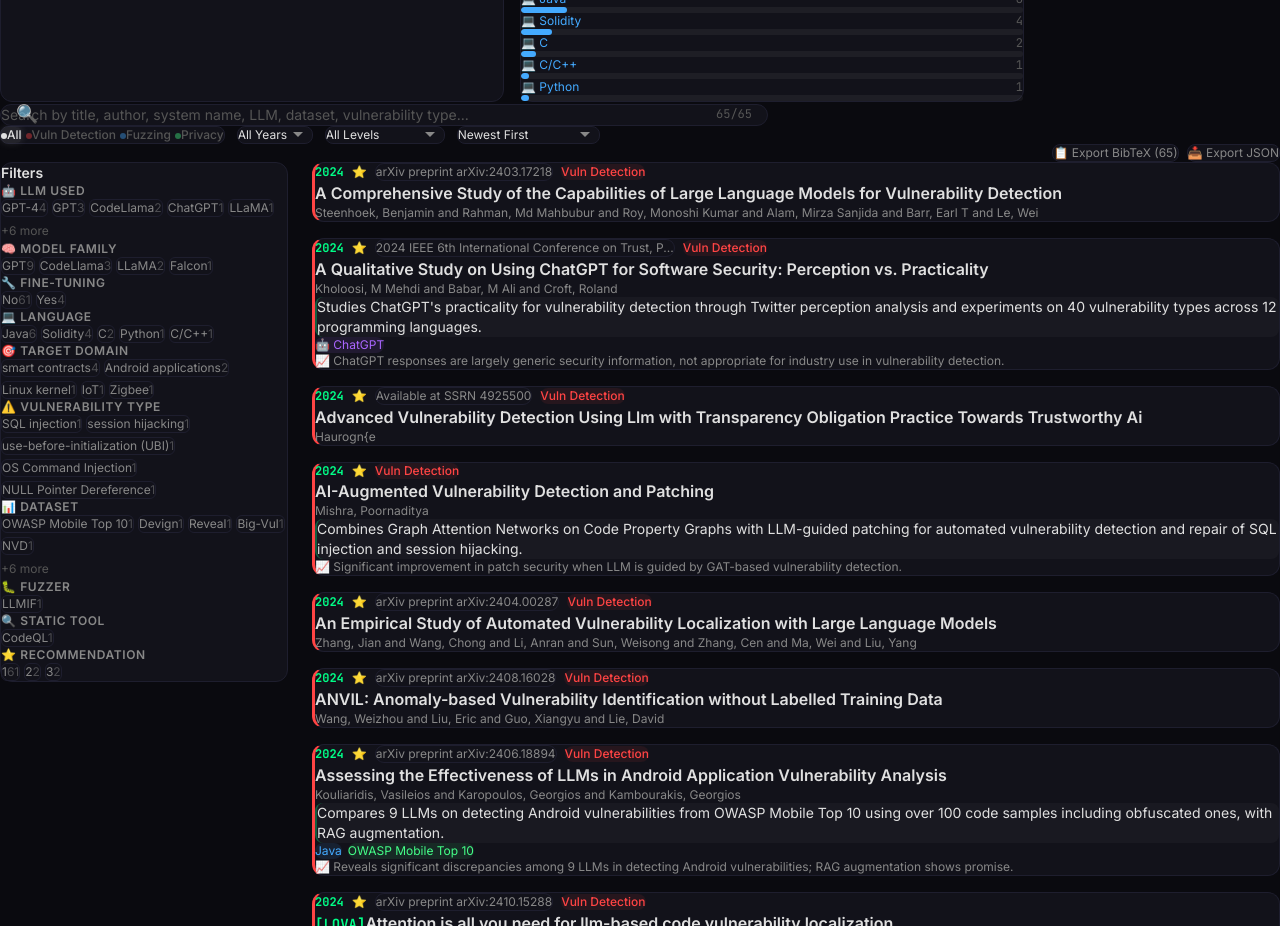
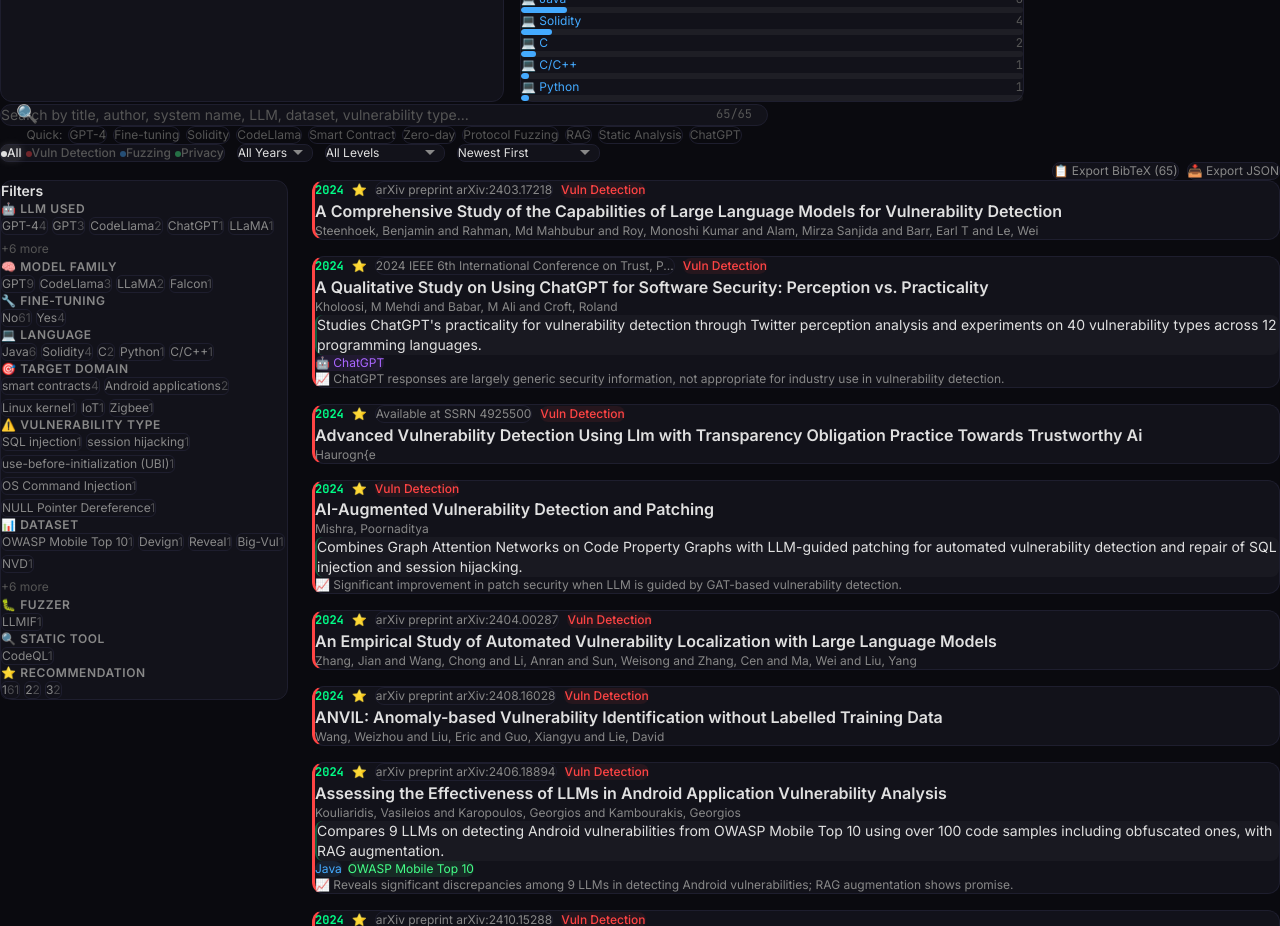
Before and after one commit to OwenSanzas/O2-CyberSecurity-Outpost, a React (Vite) app: page / in a window 1280 px wide. Shown: the part 880-1806 px from the top of the page. Built offline with nearby package versions, Linux system fonts and the light colour scheme.

Commit message:
Add quick filters, 404 page, and polish

```diff
--- /dev/null
+++ b/public/404.html
@@ -0,0 +1,45 @@
+<!doctype html>
+<html lang="en">
+<head>
+  <meta charset="UTF-8" />
+  <meta name="viewport" content="width=device-width, initial-scale=1.0" />
+  <title>404 — O2 CyberSecurity Outpost</title>
+  <style>
+    * { margin: 0; padding: 0; box-sizing: border-box; }
+    body {
+      min-height: 100vh;
+      display: flex;
+      flex-direction: column;
+      align-items: center;
+      justify-content: center;
+      background: #0a0a0f;
+      color: #e0e0e0;
+      font-family: 'Inter', -apple-system, sans-serif;
+      text-align: center;
+      padding: 2rem;
+    }
+    .code { font-size: 8rem; font-weight: 800; color: #00ff88; line-height: 1; }
+    .msg { font-size: 1.2rem; color: #888; margin: 1rem 0 2rem; }
+    a {
+      padding: 0.75rem 2rem;
+      background: linear-gradient(135deg, #00ff88, #00cc6a);
+      color: #0a0a0f;
+      text-decoration: none;
+      border-radius: 8px;
+      font-weight: 700;
+    }
+  </style>
+  <script>
+    // SPA redirect for GitHub Pages
+    const path = window.location.pathname;
+    if (path !== '/O2-CyberSecurity-Outpost/' && path !== '/O2-CyberSecurity-Outpost/index.html') {
+      window.location.replace('/O2-CyberSecurity-Outpost/' + window.location.search);
+    }
+  </script>
+</head>
+<body>
+  <div class="code">404</div>
+  <p class="msg">Page not found. The outpost doesn't have this sector.</p>
+  <a href="/O2-CyberSecurity-Outpost/">Return to Base</a>
+</body>
+</html>
--- a/src/App.tsx
+++ b/src/App.tsx
@@ -8,6 +8,7 @@ import PaperModal from './components/PaperModal'
 import MatrixRain from './components/MatrixRain'
 import Stats from './components/Stats'
 import ExportButton from './components/ExportButton'
+import QuickFilters from './components/QuickFilters'
 import Footer from './components/Footer'
 import { useSearch } from './hooks/useSearch'
 import { useAggregations } from './hooks/useAggregations'
@@ -128,6 +129,7 @@ function App() {
         <main id="papers" className="max-w-7xl mx-auto px-4 py-8">
           <Stats papers={papers} />
           <SearchBar query={query} onChange={setQuery} resultCount={filtered.length} totalCount={papers.length} />
+          <QuickFilters onSearch={setQuery} />
           <Filters
             category={category}
             onCategoryChange={setCategory}
--- /dev/null
+++ b/src/components/QuickFilters.tsx
@@ -0,0 +1,33 @@
+interface Props {
+  onSearch: (q: string) => void
+}
+
+const quickFilters = [
+  { label: 'GPT-4', query: 'GPT-4' },
+  { label: 'Fine-tuning', query: 'fine-tuning' },
+  { label: 'Solidity', query: 'solidity' },
+  { label: 'CodeLlama', query: 'CodeLlama' },
+  { label: 'Smart Contract', query: 'smart contract' },
+  { label: 'Zero-day', query: 'zero-day' },
+  { label: 'Protocol Fuzzing', query: 'protocol fuzzing' },
+  { label: 'RAG', query: 'retrieval augmented' },
+  { label: 'Static Analysis', query: 'static analysis' },
+  { label: 'ChatGPT', query: 'ChatGPT' },
+]
+
+export default function QuickFilters({ onSearch }: Props) {
+  return (
+    <div className="max-w-3xl mx-auto mb-4 flex flex-wrap gap-1.5 justify-center">
+      <span className="text-xs text-[var(--color-text-muted)] self-center mr-1">Quick:</span>
+      {quickFilters.map(f => (
+        <button
+          key={f.label}
+          onClick={() => onSearch(f.query)}
+          className="text-xs px-2.5 py-1 rounded-full border border-[var(--color-border)] text-[var(--color-text-muted)] hover:border-[var(--color-accent)]/40 hover:text-[var(--color-accent)] transition-all cursor-pointer bg-transparent"
+        >
+          {f.label}
+        </button>
+      ))}
+    </div>
+  )
+}
```
